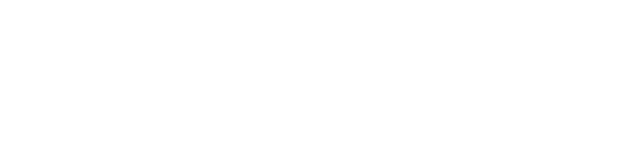
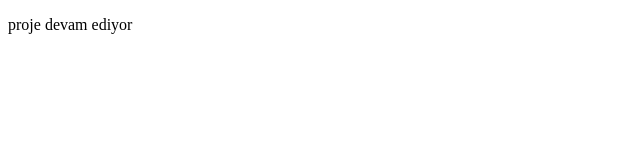
Before and after one commit to kamilsmr/Animal_Sounds_Javascript, a plain HTML site: page index.html in a window 1280 px wide. Shown: the whole page, without its empty margins (0-640 px from the left). Drawn offline with Linux system fonts and the light colour scheme.

Commit message:
duzenleme

```diff
--- a/index.html
+++ b/index.html
@@ -7,6 +7,6 @@
     <title>Document</title>
 </head>
 <body>
-
+    <p>proje devam ediyor</p>
 </body>
 </html>
```
